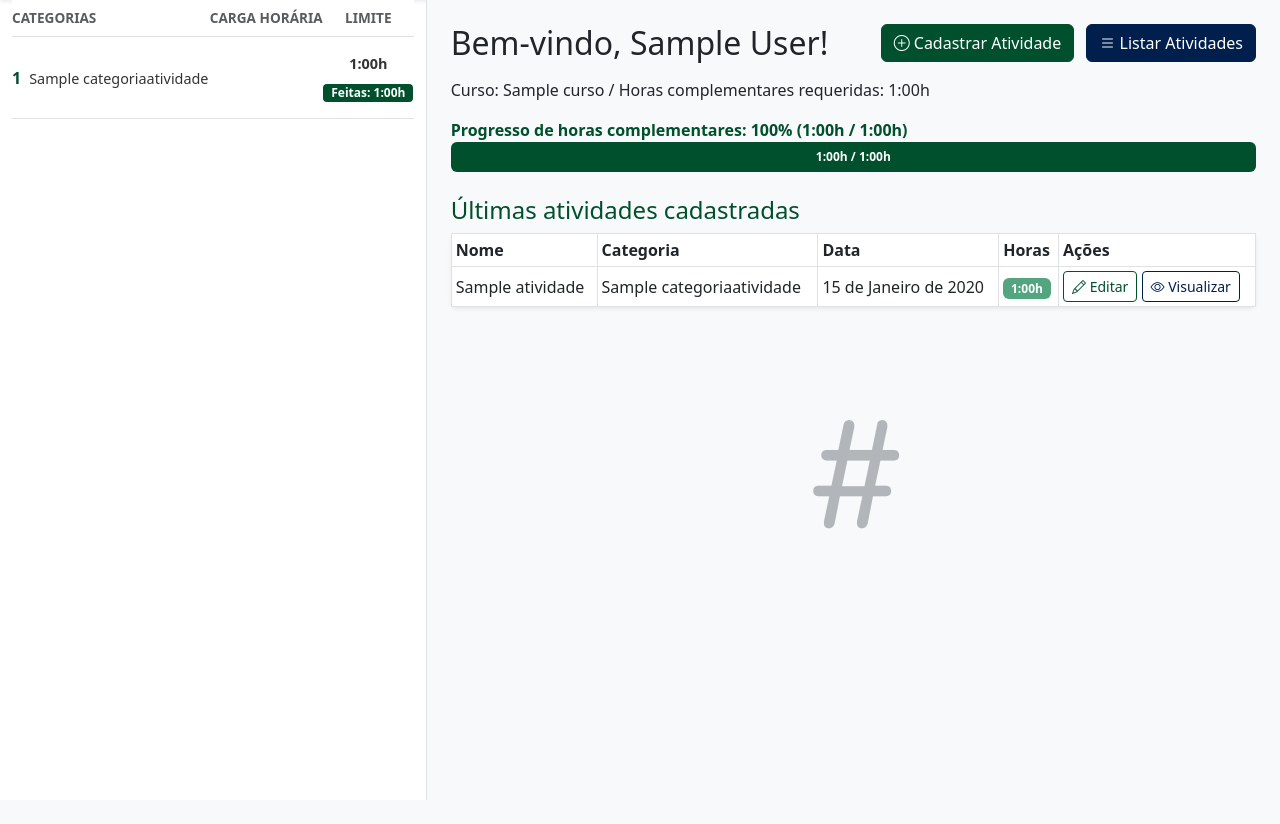
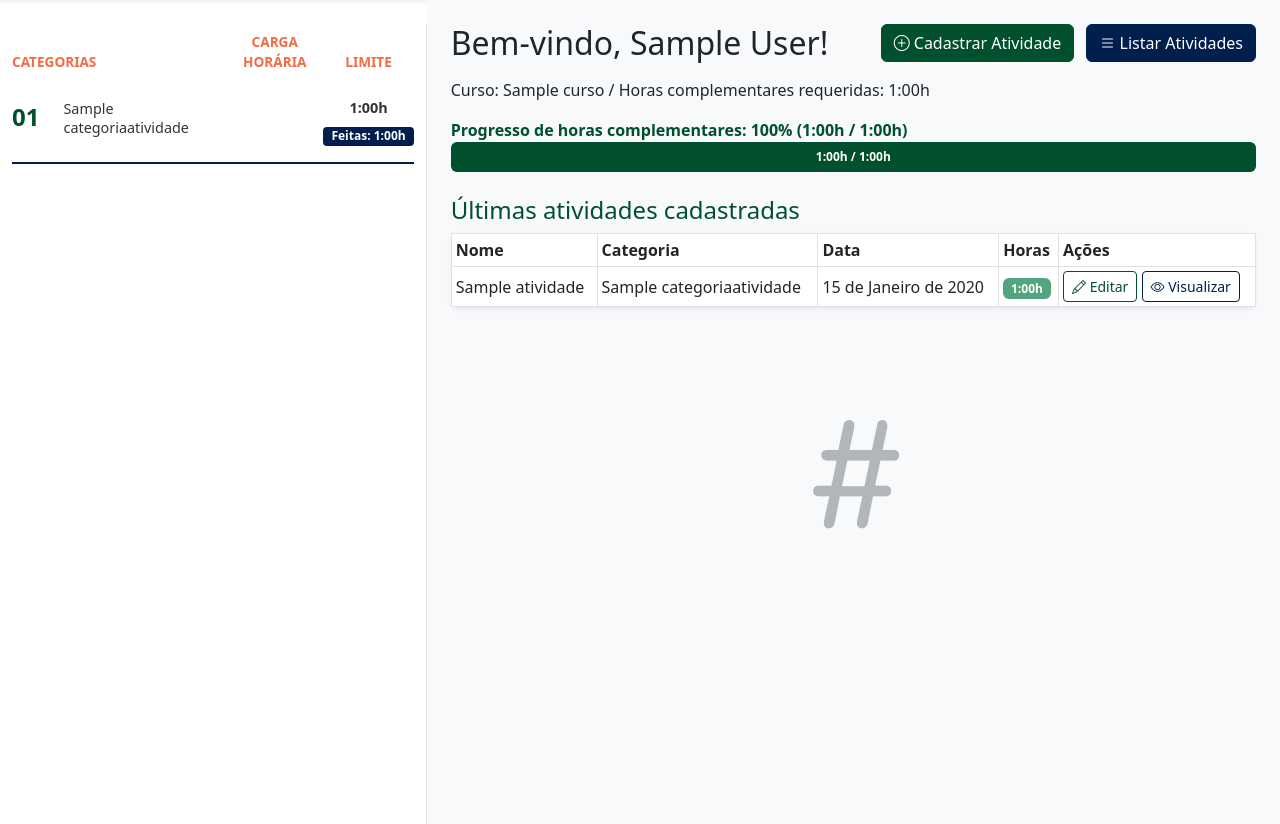
Before and after one commit to pedroferraiuoli/horas_academicas_sys, a Django app: page / in a window 1280 px wide. Shown: the part 80-904 px from the top of the page. Before the commit the page ends 880 px from the top, so only its background shows below. Run offline with Django 5.2, Linux system fonts and the light colour scheme; a user stored in the database is signed in; tables that the repository leaves empty hold one stand-in row (values such as "Sample post"); some libraries are stand-ins or nearby versions.

Commit message:
style: Enhance sidebar table styles and update category header colors for better visibility

```diff
--- a/plataforma/atividades/static/style.css
+++ b/plataforma/atividades/static/style.css
@@ -63,6 +63,14 @@
     margin-bottom: 0;
 }
 
+.sidebar .table tbody tr {
+    border-bottom: 2px solid var(--header-dark-blue) !important; /* Borda entre linhas */
+}
+
+.sidebar .table tbody tr:last-child {
+    border-bottom: none; /* Remove borda da última linha */
+}
+
 .sidebar .table th {
     color: var(--text-muted);
     font-size: 0.85rem;
@@ -73,7 +81,6 @@
 
 .sidebar .table td {
     padding: 0.75rem 0;
-    vertical-align: middle;
     border-bottom: 1px solid var(--border-color);
 }
 
@@ -108,7 +115,7 @@
 }
 
 .sidebar .table td:nth-child(3) .badge {
-    background-color: var(--main-green);
+    background-color: var(--btn-primary-blue);
     color: white;
     font-size: 0.75rem;
     padding: 0.2rem 0.5rem;
@@ -120,6 +127,14 @@
     color: var(--text-secondary);
     display: block;
     margin-bottom: 0.3rem;
+}
+
+.sidebar .table thead th {
+    border-bottom: none;
+    color: var(--text-muted);
+    font-size: 0.85rem;
+    padding: 0.5rem 0;
+    text-align: left;
 }
 
 /* Scrollbar personalizada */
@@ -334,3 +349,7 @@
 .main {
   background-color: var(--bg-light);
 }
+
+.orange {
+  color: var(--btn-delete-orange) !important;
+}
--- a/plataforma/atividades/templates/base.html
+++ b/plataforma/atividades/templates/base.html
@@ -47,15 +47,15 @@
         <div class="min-vh-100 row">
             <!-- Sidebar -->
             {% if user.is_authenticated and user.aluno %}
-            <nav class="col-md-4 d-none d-md-block sidebar border-end" style="min-height: 100vh; position: sticky; top: 0;">
+            <nav class="col-md-4 d-none d-md-block sidebar border-end mt-4" style="min-height: 100vh; position: sticky; top: 0;">
                 <div class="">
                     <div class="table-responsive">
                         <table class="table table-borderless">
                             <thead>
                                 <tr>
-                                    <th class="text-muted small">CATEGORIAS</th>
-                                    <th class="text-muted small text-center">CARGA HORÁRIA</th>
-                                    <th class="text-muted small text-center">LIMITE</th>
+                                    <th class="text-muted small orange">CATEGORIAS</th>
+                                    <th class="text-muted small text-center orange">CARGA HORÁRIA</th>
+                                    <th class="text-muted small text-center orange">LIMITE</th>
                                 </tr>
                             </thead>
                             <tbody>
@@ -63,7 +63,15 @@
                                 <tr class="border-bottom">
                                     <td class="py-3">
                                         <div class="d-flex align-items-center">
-                                            <span class="fw-bold me-2">{{ categoria.id }}</span>
+                                            <span class="fw-bold me-4" style="font-size: x-large;">
+                                                {% if categoria.id %}
+                                                    {% if categoria.id|length == 0 %}
+                                                        0{{ categoria.id }}
+                                                    {% else %}
+                                                        {{ categoria.id }}
+                                                    {% endif %}
+                                                {% endif %}
+                                            </span>
                                             <p class="mb-0 text-start">{{ categoria.categoria.nome }}</p>
                                         </div>
                                     </td>
@@ -71,7 +79,7 @@
                                     <td class="text-center py-3">
                                         <div class="d-flex flex-column align-items-center">
                                             <span class="small fw-bold">{{ categoria.limite_horas_formatado }}</span>
-                                            <span class="badge bg-main-green text-white small mt-1">Feitas: {{ user.aluno.atividade_set.all|categoria_horas:categoria }}</span>
+                                            <span class="badge text-white small mt-1">Feitas: {{ user.aluno.atividade_set.all|categoria_horas:categoria }}</span>
                                         </div>
                                     </td>
                                 </tr>
```
